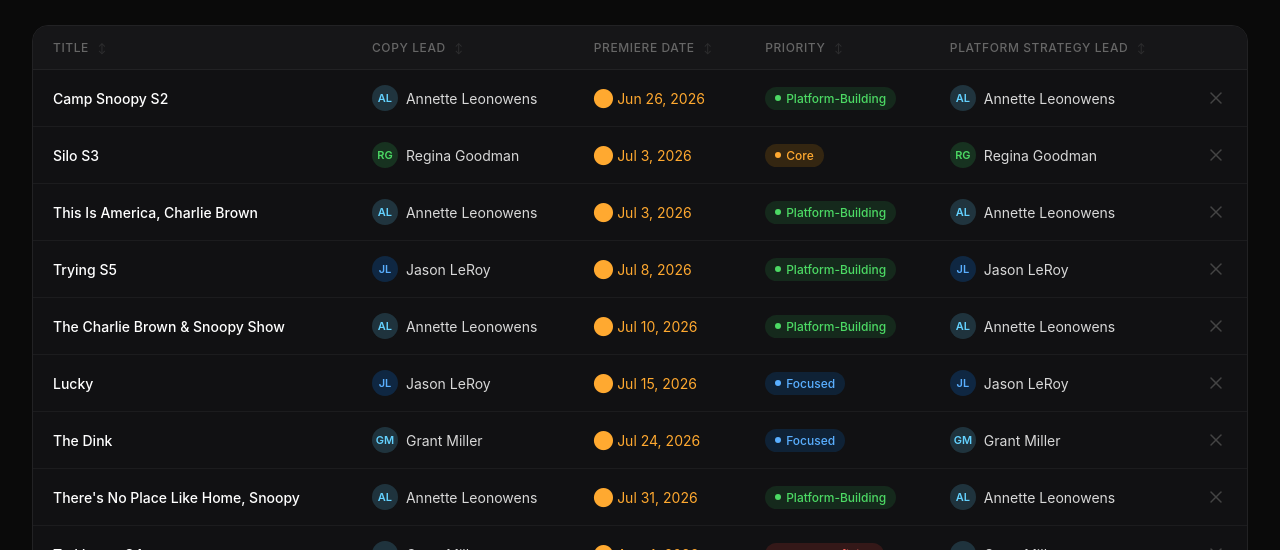
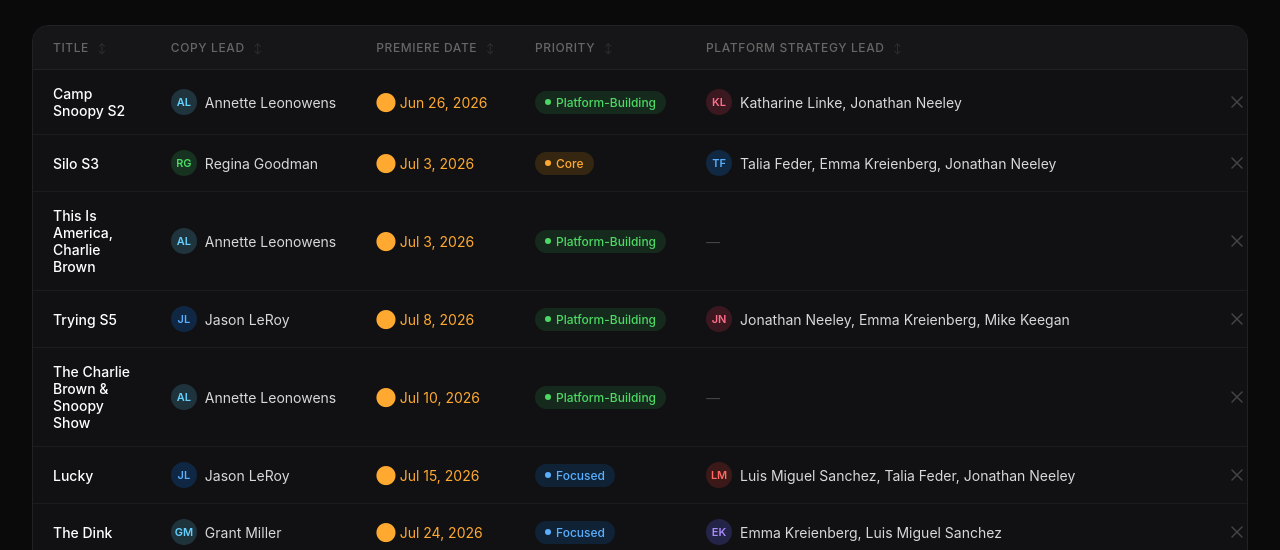
Before and after one commit to jason-leroy-atv/copy-dashboard, a plain HTML site: page index.html in a window 1280 px wide. Shown: the part 250-800 px from the top of the page. Drawn offline with Linux system fonts and the light colour scheme.

Commit message:
Correct Platform Strategy Lead column with TV App names

```diff
--- a/index.html
+++ b/index.html
@@ -296,43 +296,43 @@
 <script>
   // ── Data ──────────────────────────────────────────────────────────────────
   let titles = [
-    { id:  1, title: "Camp Snoopy S2",                       copyLead: "Annette Leonowens", premiereDate: "2026-06-26", priority: "Platform-Building", stratLead: "Annette Leonowens" },
-    { id:  2, title: "Silo S3",                              copyLead: "Regina Goodman",    premiereDate: "2026-07-03", priority: "Core",              stratLead: "Regina Goodman" },
-    { id:  3, title: "This Is America, Charlie Brown",       copyLead: "Annette Leonowens", premiereDate: "2026-07-03", priority: "Platform-Building", stratLead: "Annette Leonowens" },
-    { id:  4, title: "Trying S5",                            copyLead: "Jason LeRoy",       premiereDate: "2026-07-08", priority: "Platform-Building", stratLead: "Jason LeRoy" },
-    { id:  5, title: "The Charlie Brown & Snoopy Show",      copyLead: "Annette Leonowens", premiereDate: "2026-07-10", priority: "Platform-Building", stratLead: "Annette Leonowens" },
-    { id:  6, title: "Lucky",                                copyLead: "Jason LeRoy",       premiereDate: "2026-07-15", priority: "Focused",           stratLead: "Jason LeRoy" },
-    { id:  7, title: "The Dink",                             copyLead: "Grant Miller",      premiereDate: "2026-07-24", priority: "Focused",           stratLead: "Grant Miller" },
-    { id:  8, title: "There's No Place Like Home, Snoopy",   copyLead: "Annette Leonowens", premiereDate: "2026-07-31", priority: "Platform-Building", stratLead: "Annette Leonowens" },
-    { id:  9, title: "Ted Lasso S4",                         copyLead: "Grant Miller",      premiereDate: "2026-08-04", priority: "Brand-Defining",    stratLead: "Grant Miller" },
-    { id: 10, title: "Las Azules S2",                        copyLead: "Regina Goodman",    premiereDate: "2026-08-12", priority: "Platform-Building", stratLead: "Regina Goodman" },
-    { id: 11, title: "The Dynasty: UConn Huskies",           copyLead: "Grant Miller",      premiereDate: "2026-08-21", priority: "",                  stratLead: "Grant Miller" },
-    { id: 12, title: "Stillwater S5",                        copyLead: "Annette Leonowens", premiereDate: "2026-08-21", priority: "Platform-Building", stratLead: "Annette Leonowens" },
-    { id: 13, title: "Dark Matter S2",                       copyLead: "Regina Goodman",    premiereDate: "2026-08-28", priority: "Focused",           stratLead: "Regina Goodman" },
-    { id: 14, title: "Mayday",                               copyLead: "Grant Miller",      premiereDate: "2026-09-04", priority: "Core",              stratLead: "Grant Miller" },
-    { id: 15, title: "Last Seen (FKA The Dispatcher) S1",    copyLead: "Regina Goodman",    premiereDate: "2026-09-09", priority: "Focused",           stratLead: "Regina Goodman" },
-    { id: 16, title: "Slow Horses S6",                       copyLead: "Grant Miller",      premiereDate: "2026-09-16", priority: "Core",              stratLead: "Grant Miller" },
-    { id: 17, title: "Andre Agassi docuseries",              copyLead: "Annette Leonowens", premiereDate: "September",  priority: "",                  stratLead: "Annette Leonowens" },
-    { id: 18, title: "Brothers S1",                          copyLead: "Annette Leonowens", premiereDate: "2026-09-23", priority: "",                  stratLead: "Annette Leonowens" },
-    { id: 19, title: "Knife Edge: Chasing Michelin Stars S2",copyLead: "Annette Leonowens", premiereDate: "2026-09-25", priority: "Platform-Building", stratLead: "Annette Leonowens" },
-    { id: 22, title: "The Sisters Grimm S2",                 copyLead: "Annette Leonowens", premiereDate: "October",    priority: "Platform-Building", stratLead: "Annette Leonowens" },
-    { id: 23, title: "The Last First: Winter K2",            copyLead: "Annette Leonowens", premiereDate: "2026-10-02", priority: "Focused",           stratLead: "Annette Leonowens" },
-    { id: 24, title: "Small Prophets",                       copyLead: "Jason LeRoy",       premiereDate: "2026-10-07", priority: "Platform-Building", stratLead: "Jason LeRoy" },
-    { id: 25, title: "Matchbox",                             copyLead: "Regina Goodman",    premiereDate: "2026-10-09", priority: "Core",              stratLead: "Regina Goodman" },
-    { id: 26, title: "Tenzing",                              copyLead: "Jason LeRoy",       premiereDate: "2026-10-16", priority: "Focused",           stratLead: "Jason LeRoy" },
-    { id: 27, title: "Where's Wanda S2",                     copyLead: "Regina Goodman",    premiereDate: "2026-10-21", priority: "Platform-Building", stratLead: "Regina Goodman" },
-    { id: 28, title: "Lewis Hamilton",                       copyLead: "Grant Miller",      premiereDate: "2026-10-23", priority: "Focused",           stratLead: "Grant Miller" },
-    { id: 29, title: "Nocturne S1",                          copyLead: "Annette Leonowens", premiereDate: "2026-10-30", priority: "Core",              stratLead: "Annette Leonowens" },
-    { id: 30, title: "Stick S2",                             copyLead: "Grant Miller",      premiereDate: "2026-11-04", priority: "Core",              stratLead: "Grant Miller" },
-    { id: 31, title: "Unlikely Cook with Awkwafina",         copyLead: "Jason LeRoy",       premiereDate: "2026-11-06", priority: "Platform-Building", stratLead: "Jason LeRoy" },
-    { id: 32, title: "12 12 12",                             copyLead: "Regina Goodman",    premiereDate: "2026-11-13", priority: "Core",              stratLead: "Regina Goodman" },
-    { id: 33, title: "Being Heumann",                        copyLead: "Regina Goodman",    premiereDate: "2026-11-13", priority: "Focused",           stratLead: "Regina Goodman" },
-    { id: 34, title: "Way of the Warrior Kid",               copyLead: "Jason LeRoy",       premiereDate: "2026-11-25", priority: "Core",              stratLead: "Jason LeRoy" },
-    { id: 35, title: "12 Days of Snoopy",                    copyLead: "Annette Leonowens", premiereDate: "2026-11-25", priority: "Platform-Building", stratLead: "Annette Leonowens" },
-    { id: 36, title: "Greyhound 2",                          copyLead: "Grant Miller",      premiereDate: "December",   priority: "Core",              stratLead: "Grant Miller" },
-    { id: 37, title: "Bad Monkey S2",                        copyLead: "Jason LeRoy",       premiereDate: "2026-12-02", priority: "Focused",           stratLead: "Jason LeRoy" },
-    { id: 38, title: "Fraggle Rock: A Holiday Gift",         copyLead: "Annette Leonowens", premiereDate: "2026-12-04", priority: "Platform-Building", stratLead: "Annette Leonowens" },
-    { id: 39, title: "Timberlake S1",                        copyLead: "Annette Leonowens", premiereDate: "2026-12-11", priority: "Core",              stratLead: "Annette Leonowens" },
+    { id:  1, title: "Camp Snoopy S2",                       copyLead: "Annette Leonowens", premiereDate: "2026-06-26", priority: "Platform-Building", stratLead: "Katharine Linke, Jonathan Neeley" },
+    { id:  2, title: "Silo S3",                              copyLead: "Regina Goodman",    premiereDate: "2026-07-03", priority: "Core",              stratLead: "Talia Feder, Emma Kreienberg, Jonathan Neeley" },
+    { id:  3, title: "This Is America, Charlie Brown",       copyLead: "Annette Leonowens", premiereDate: "2026-07-03", priority: "Platform-Building", stratLead: "" },
+    { id:  4, title: "Trying S5",                            copyLead: "Jason LeRoy",       premiereDate: "2026-07-08", priority: "Platform-Building", stratLead: "Jonathan Neeley, Emma Kreienberg, Mike Keegan" },
+    { id:  5, title: "The Charlie Brown & Snoopy Show",      copyLead: "Annette Leonowens", premiereDate: "2026-07-10", priority: "Platform-Building", stratLead: "" },
+    { id:  6, title: "Lucky",                                copyLead: "Jason LeRoy",       premiereDate: "2026-07-15", priority: "Focused",           stratLead: "Luis Miguel Sanchez, Talia Feder, Jonathan Neeley" },
+    { id:  7, title: "The Dink",                             copyLead: "Grant Miller",      premiereDate: "2026-07-24", priority: "Focused",           stratLead: "Emma Kreienberg, Luis Miguel Sanchez" },
+    { id:  8, title: "There's No Place Like Home, Snoopy",   copyLead: "Annette Leonowens", premiereDate: "2026-07-31", priority: "Platform-Building", stratLead: "Jonathan Neeley, Emma Kreienberg, Mike Keegan" },
+    { id:  9, title: "Ted Lasso S4",                         copyLead: "Grant Miller",      premiereDate: "2026-08-04", priority: "Brand-Defining",    stratLead: "Luis Miguel Sanchez, Jonathan Neeley" },
+    { id: 10, title: "Las Azules S2",                        copyLead: "Regina Goodman",    premiereDate: "2026-08-12", priority: "Platform-Building", stratLead: "Luis Miguel Sanchez, Talia Feder" },
+    { id: 11, title: "The Dynasty: UConn Huskies",           copyLead: "Grant Miller",      premiereDate: "2026-08-21", priority: "",                  stratLead: "Jonathan Neeley" },
+    { id: 12, title: "Stillwater S5",                        copyLead: "Annette Leonowens", premiereDate: "2026-08-21", priority: "Platform-Building", stratLead: "Emma Kreienberg, Jonathan Neeley, Mike Keegan" },
+    { id: 13, title: "Dark Matter S2",                       copyLead: "Regina Goodman",    premiereDate: "2026-08-28", priority: "Focused",           stratLead: "Jonathan Neeley, Emma Kreienberg" },
+    { id: 14, title: "Mayday",                               copyLead: "Grant Miller",      premiereDate: "2026-09-04", priority: "Core",              stratLead: "Jonathan Neeley, Mike Keegan" },
+    { id: 15, title: "Last Seen (FKA The Dispatcher) S1",    copyLead: "Regina Goodman",    premiereDate: "2026-09-09", priority: "Focused",           stratLead: "Mike Keegan, Jonathan Neeley, Talia Feder" },
+    { id: 16, title: "Slow Horses S6",                       copyLead: "Grant Miller",      premiereDate: "2026-09-16", priority: "Core",              stratLead: "" },
+    { id: 17, title: "Andre Agassi docuseries",              copyLead: "Annette Leonowens", premiereDate: "September",  priority: "",                  stratLead: "Mike Keegan, Talia Feder" },
+    { id: 18, title: "Brothers S1",                          copyLead: "Annette Leonowens", premiereDate: "2026-09-23", priority: "",                  stratLead: "Emma Kreienberg, Talia Feder, Jonathan Neeley" },
+    { id: 19, title: "Knife Edge: Chasing Michelin Stars S2",copyLead: "Annette Leonowens", premiereDate: "2026-09-25", priority: "Platform-Building", stratLead: "" },
+    { id: 22, title: "The Sisters Grimm S2",                 copyLead: "Annette Leonowens", premiereDate: "October",    priority: "Platform-Building", stratLead: "Emma Kreienberg, Jonathan Neeley, Mike Keegan" },
+    { id: 23, title: "The Last First: Winter K2",            copyLead: "Annette Leonowens", premiereDate: "2026-10-02", priority: "Focused",           stratLead: "Mike Keegan, Jonathan Neeley, Luis Miguel Sanchez" },
+    { id: 24, title: "Small Prophets",                       copyLead: "Jason LeRoy",       premiereDate: "2026-10-07", priority: "Platform-Building", stratLead: "" },
+    { id: 25, title: "Matchbox",                             copyLead: "Regina Goodman",    premiereDate: "2026-10-09", priority: "Core",              stratLead: "Jonathan Neeley, Luis Miguel Sanchez" },
+    { id: 26, title: "Tenzing",                              copyLead: "Jason LeRoy",       premiereDate: "2026-10-16", priority: "Focused",           stratLead: "Jonathan Neeley, Emma Kreienberg, Mike Keegan" },
+    { id: 27, title: "Where's Wanda S2",                     copyLead: "Regina Goodman",    premiereDate: "2026-10-21", priority: "Platform-Building", stratLead: "Talia Feder, Emma Kreienberg" },
+    { id: 28, title: "Lewis Hamilton",                       copyLead: "Grant Miller",      premiereDate: "2026-10-23", priority: "Focused",           stratLead: "Luis Miguel Sanchez, Katharine Linke, Jonathan Neeley, Talia Feder" },
+    { id: 29, title: "Nocturne S1",                          copyLead: "Annette Leonowens", premiereDate: "2026-10-30", priority: "Core",              stratLead: "Jonathan Neeley, Talia Feder" },
+    { id: 30, title: "Stick S2",                             copyLead: "Grant Miller",      premiereDate: "2026-11-04", priority: "Core",              stratLead: "Emma Kreienberg, Mike Keegan, Jonathan Neeley" },
+    { id: 31, title: "Unlikely Cook with Awkwafina",         copyLead: "Jason LeRoy",       premiereDate: "2026-11-06", priority: "Platform-Building", stratLead: "Talia Feder, Luis Miguel Sanchez" },
+    { id: 32, title: "12 12 12",                             copyLead: "Regina Goodman",    premiereDate: "2026-11-13", priority: "Core",              stratLead: "Jonathan Neeley, Emma Kreienberg" },
+    { id: 33, title: "Being Heumann",                        copyLead: "Regina Goodman",    premiereDate: "2026-11-13", priority: "Focused",           stratLead: "Luis Miguel Sanchez, Jonathan Neeley, Mike Keegan" },
+    { id: 34, title: "Way of the Warrior Kid",               copyLead: "Jason LeRoy",       premiereDate: "2026-11-25", priority: "Core",              stratLead: "Luis Miguel Sanchez, Jonathan Neeley, Emma Kreienberg" },
+    { id: 35, title: "12 Days of Snoopy",                    copyLead: "Annette Leonowens", premiereDate: "2026-11-25", priority: "Platform-Building", stratLead: "Emma Kreienberg, Mike Keegan" },
+    { id: 36, title: "Greyhound 2",                          copyLead: "Grant Miller",      premiereDate: "December",   priority: "Core",              stratLead: "Jonathan Neeley, Mike Keegan" },
+    { id: 37, title: "Bad Monkey S2",                        copyLead: "Jason LeRoy",       premiereDate: "2026-12-02", priority: "Focused",           stratLead: "Jonathan Neeley, Mike Keegan, Talia Feder" },
+    { id: 38, title: "Fraggle Rock: A Holiday Gift",         copyLead: "Annette Leonowens", premiereDate: "2026-12-04", priority: "Platform-Building", stratLead: "Emma Kreienberg, Mike Keegan" },
+    { id: 39, title: "Timberlake S1",                        copyLead: "Annette Leonowens", premiereDate: "2026-12-11", priority: "Core",              stratLead: "" },
   ];
 
   let nextId = 40;
```
